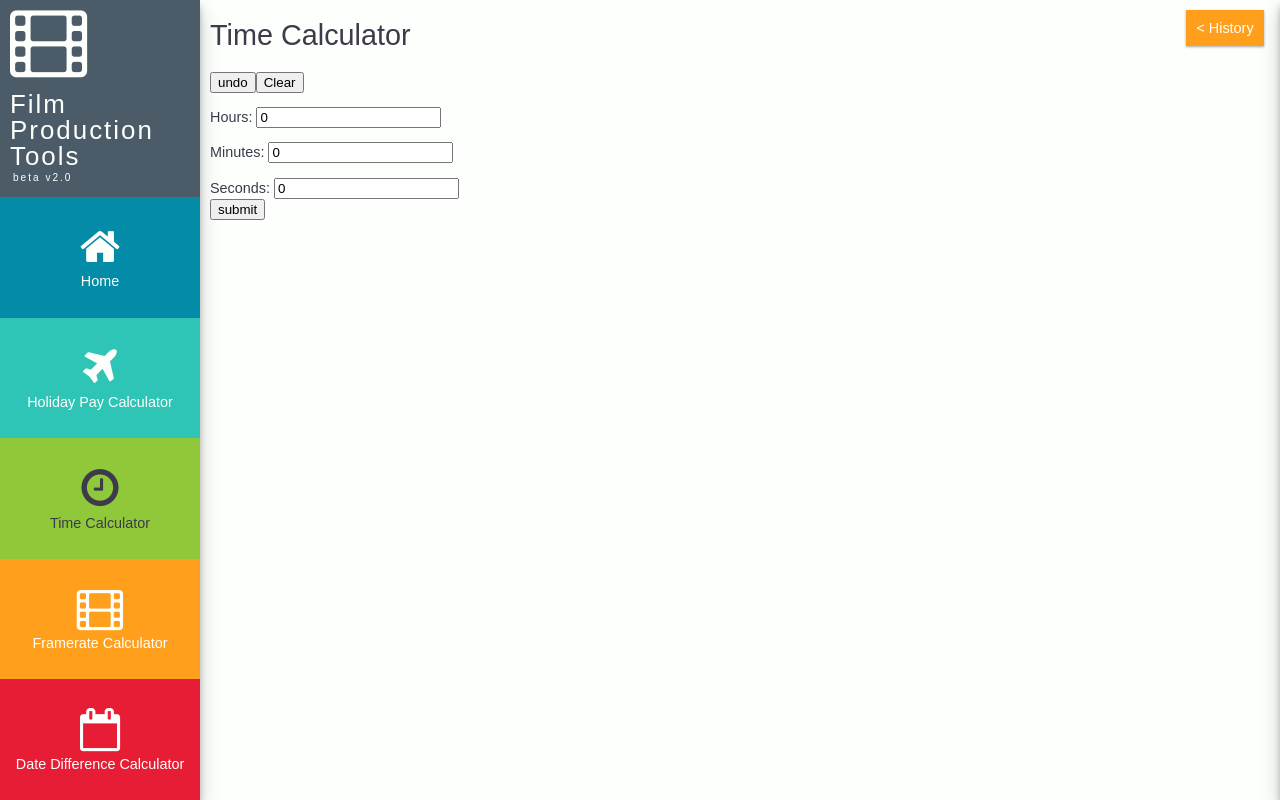
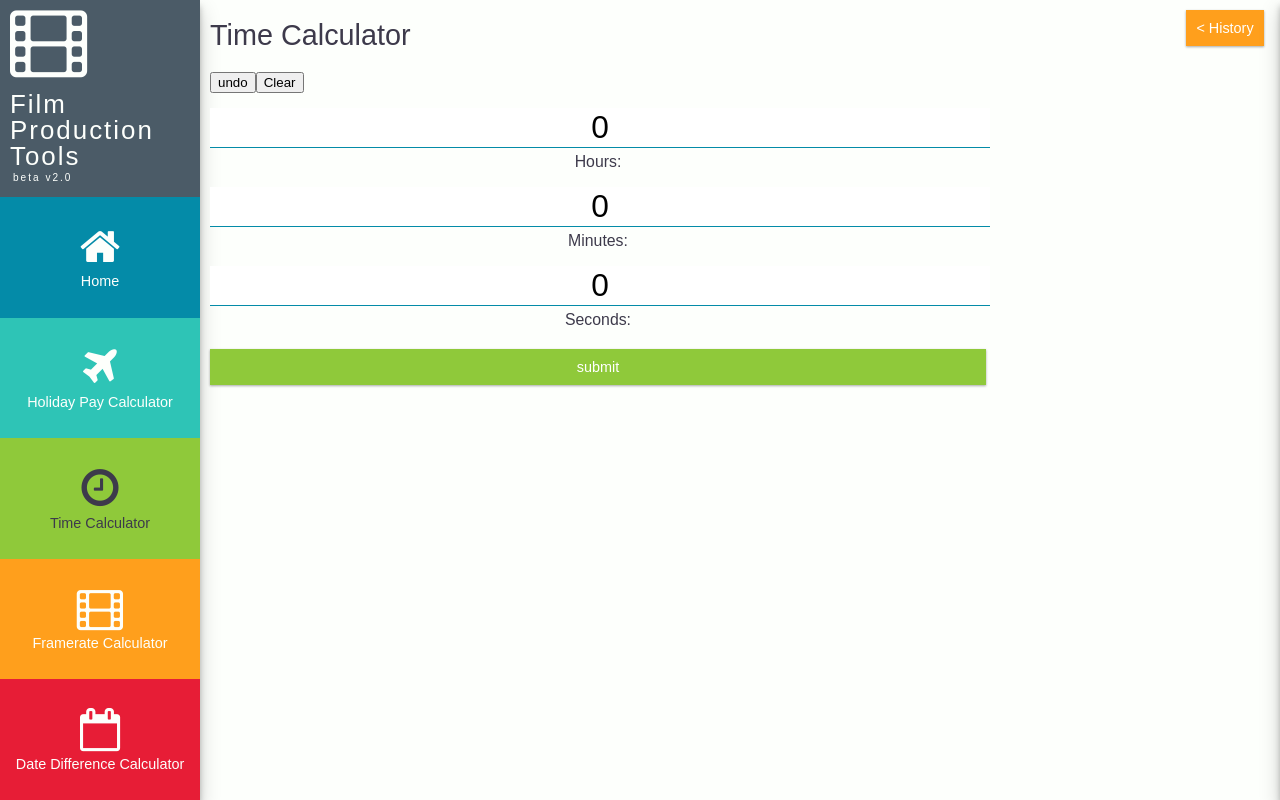
Before and after one commit to JodyDuke/film-production-tools, a React (Create React App) app: page /time_calculator in a window 1280 px wide. Shown: the top 800 px of the page. Built offline with nearby package versions, Linux system fonts and the light colour scheme; what webfontloader would draw is missing.

Commit message:
added icons to component and styled forms

```diff
--- a/src/components/main/form.js
+++ b/src/components/main/form.js
@@ -4,8 +4,9 @@ class FormItem extends Component {
     render() {
         return(
             <label className={this.props.className}>
+                <i className={this.props.faIcon} />
+                <input name={this.props.name} type={this.props.type} value={this.props.value} placeholder={this.props.placeHolder} onChange={this.props.onChange} />
                 {this.props.text}
-                <input name={this.props.name} type={this.props.type} value={this.props.value} onChange={this.props.onChange} />
             </label>
         )
     }
--- a/src/styles/App.css
+++ b/src/styles/App.css
@@ -302,6 +302,75 @@ h1, h2, h3, h4, h5, h6 {
   display: inline-block;
   margin: 10px 0px 0px 0px; }
 
+.holiday-input form {
+  display: grid;
+  grid-gap: 20px;
+  grid-template-columns: 1fr 1fr 1fr;
+  grid-template-rows: 1fr 1fr 75px;
+  text-align: center;
+  padding: 50px; }
+
+.holiday-input input[type=submit] {
+  grid-column: 2; }
+
+input[type=number]::-webkit-input-placeholder {
+  font-size: 80%; }
+
+input[type=number] {
+  display: block;
+  width: 100%;
+  font-size: 200%;
+  border: none;
+  border-bottom: 1px solid #048ba8;
+  text-align: center;
+  margin-bottom: 5px; }
+
+input[type=submit] {
+  border: none;
+  margin: 0;
+  padding: 0;
+  width: auto;
+  overflow: visible;
+  background: transparent;
+  /* inherit font & color from ancestor */
+  color: inherit;
+  font: inherit;
+  /* Normalize `line-height`. Cannot be changed from `normal` in Firefox 4+. */
+  line-height: normal;
+  /* Corrects font smoothing for webkit */
+  -webkit-font-smoothing: inherit;
+  -moz-osx-font-smoothing: inherit;
+  /* Corrects inability to style clickable `input` types in iOS */
+  -webkit-appearance: none;
+  outline: none;
+  margin-top: 10px;
+  border: none;
+  background-color: #8FC93A;
+  color: white;
+  padding: 10px 10px;
+  text-decoration: none;
+  box-shadow: 0 1px 3px rgba(0, 0, 0, 0.12), 0 1px 2px rgba(0, 0, 0, 0.24);
+  transition: all 0.3s cubic-bezier(0.25, 0.8, 0.25, 1);
+  width: 80%;
+  margin-top: 20px; }
+  input[type=submit]:hover {
+    box-shadow: 0 2px 6px rgba(0, 0, 0, 0.25), 0 10px 10px rgba(0, 0, 0, 0.22); }
+  input[type=submit]:active {
+    box-shadow: 0 1px 3px rgba(0, 0, 0, 0.12), 0 1px 2px rgba(0, 0, 0, 0.24); }
+
+label {
+  text-align: center;
+  font-size: 110%;
+  width: 80%; }
+
+label i {
+  padding-bottom: 10px; }
+
+input[type=number]::-webkit-inner-spin-button,
+input[type=number]::-webkit-outer-spin-button {
+  -webkit-appearance: none;
+  margin: 0; }
+
 .form-element {
   display: block;
   margin-top: 1em; }
--- a/src/styles/App.scss
+++ b/src/styles/App.scss
@@ -4,6 +4,7 @@
 @import 'history.scss';
 @import 'collapse.scss';
 @import 'holiday_calc_css.scss';
+@import 'input.scss';
 
 .form-element {
     display: block;
--- /dev/null
+++ b/src/styles/input.css
@@ -0,0 +1,2 @@
+input[type=number] {
+  border: none; }
--- /dev/null
+++ b/src/styles/input.scss
@@ -0,0 +1,52 @@
+.holiday-input form{
+    display: grid;
+    grid-gap: 20px;
+    grid-template-columns: 1fr 1fr 1fr;
+    grid-template-rows: 1fr 1fr 75px;
+    text-align: center;
+    padding: 50px;
+}
+
+.holiday-input input[type=submit] {
+    grid-column: 2;
+}
+
+input[type=number]::-webkit-input-placeholder {
+    font-size: 80%;
+}
+
+
+input[type=number] {
+    display: block;
+    width: 100%;
+    font-size: 200%;
+    border: none;
+    border-bottom: 1px solid $blue;
+    text-align: center;
+    margin-bottom: 5px;
+    //background-color: red;
+}
+
+input[type=submit] {
+    @include button-reset;
+    @include button-style($purple);
+    width: 80%;
+    margin-top: 20px;
+}
+
+label {
+    text-align: center;
+    font-size: 110%;
+    width: 80%;
+    // background-color: green;
+}
+
+label i {
+    padding-bottom: 10px;
+}
+
+input[type=number]::-webkit-inner-spin-button,
+input[type=number]::-webkit-outer-spin-button {
+  -webkit-appearance: none;
+  margin: 0;
+}
```
